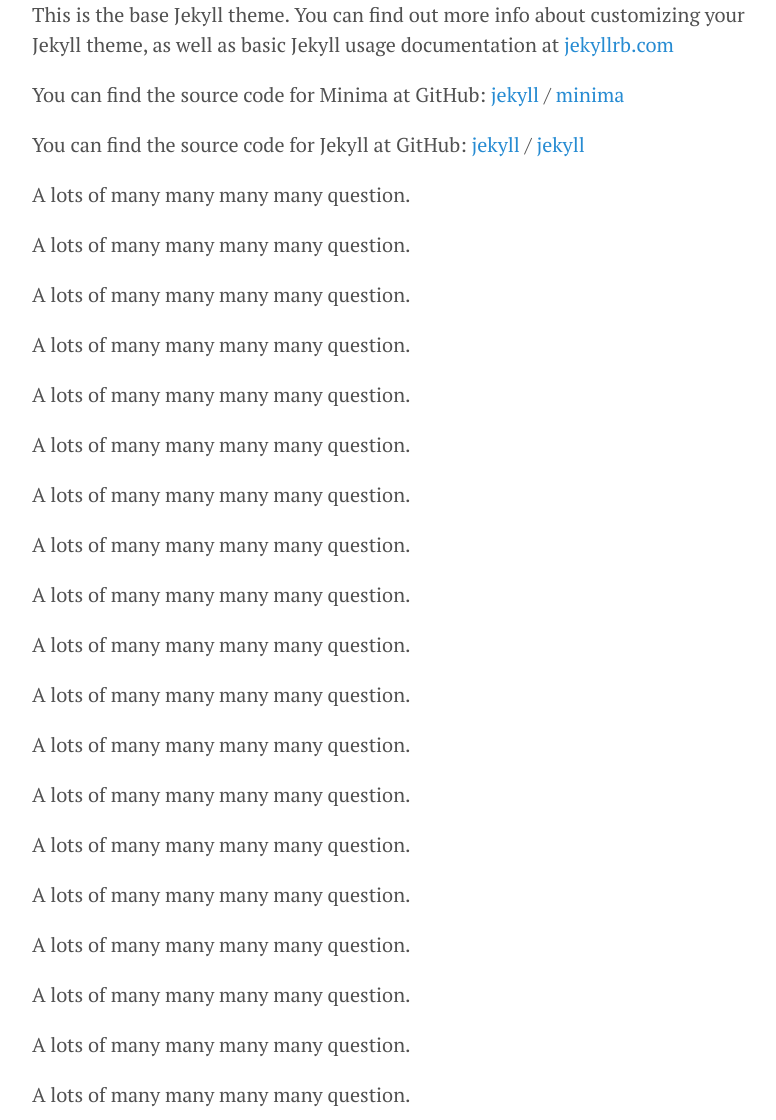
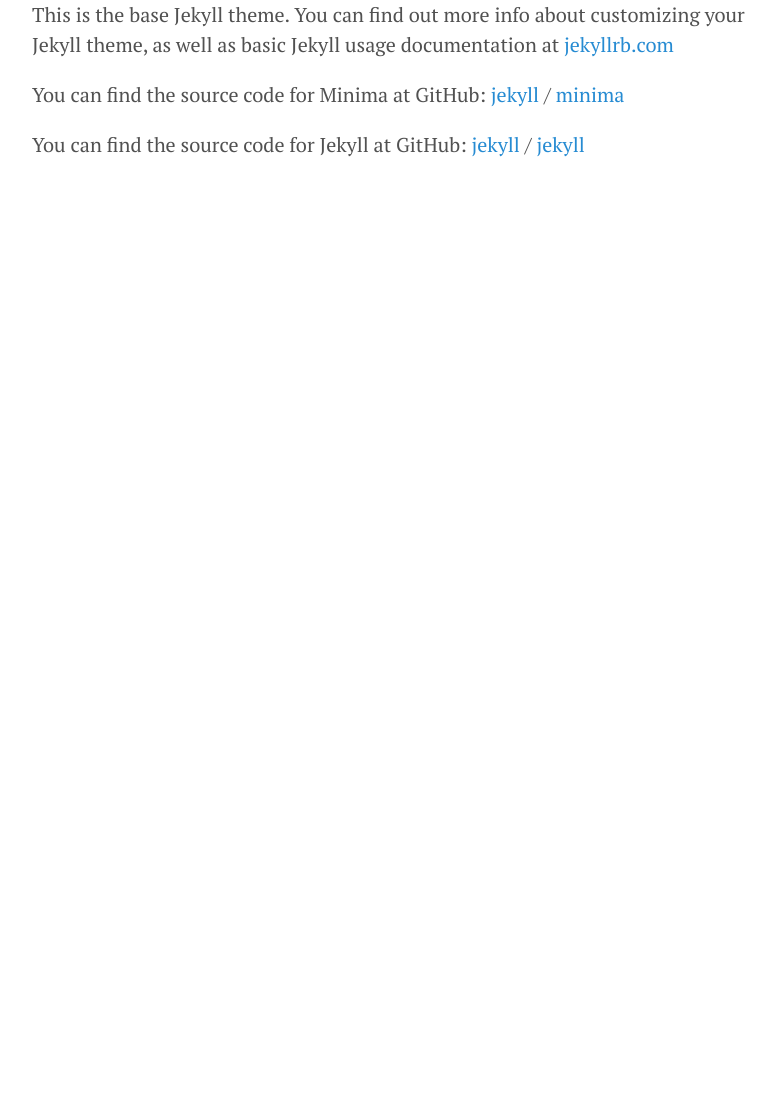
Before and after one commit to wenlianghuang/MattBlog, a Jekyll site: the page built from about.md, in a window 1280 px wide and 1400 px high, scrolled down 291 px. Shown: the part 280-1400 px from the top of the window, without its empty margins (248-1024 px from the left). Built offline with Jekyll 4.4.1, drawn with Linux system fonts in a browser that asks for light colours; after the commit the page ends 921 px from its top, so only the background shows below that.

Commit message:
20190722 modified files commit

```diff
--- a/_includes/sidebar.html
+++ b/_includes/sidebar.html
@@ -17,36 +17,35 @@
       <div class="dropbtn">
 
 
-          <a id="myBtn" class="sidebar-nav-item">Basic</a>
-      <div id="myDropdown" class="dropdown-content">
+          <a id="BtnBasic" class="sidebar-nav-item">Basic</a>
+      <div id="DropdownBasic" class="dropdown-content">
           <li><a class="sidebar-nav-item" href="{{ site.baseurl }}/">Home</a></li>
-          <li><a href="/MattBlog/about.html">About</a></li>
+          <li><a class="sidebar-nav-item" href="/MattBlog/about.html">About</a></li>
       </div>
       </div>
+      <script>
+          document.getElementById("BtnBasic").onclick = function(){myFucntion()};
+          function myFucntion(){
+              document.getElementById("DropdownBasic").classList.toggle("show");
+          }
+      </script>
 
+      <!-- High Energy Particle -->
       <div class="dropbtn">
-          <a id="myBtn2" class="sidebar-nav-item">High Particle Diary</a>
-          <div id="myDropdown2" class="dropdown-content">
+          <a id="BtnHGCAL" class="sidebar-nav-item">High Particle Diary</a>
+          <div id="DropdownHGCAL" class="dropdown-content">
               <li><a class="sidebar-nav-item" href="/MattBlog/tag/HGCAL">HGCAL</a>
           </div>
       </div>
 
     <script>
-        var btn = ["myBtn","myBtn2"];
-        var dropdown = ["myDropdown","myDropdown2"];
-        var myfunc = ["myFunction(this)","myFunction2(this)"];
-        document.getElementById("myBtn").onclick = function() {myFunction(this)};
-        document.getElementById("myBtn2").onclick = function(){myFunction2(this)};
-
-
+        document.getElementById("BtnHGCAL").onclick = function(){myFunction()};
         function myFunction(){
-            document.getElementById("myDropdown").classList.toggle("show");
-        }
-        function myFunction2(){
-            document.getElementById("myDropdown2").classList.toggle("show");
+            document.getElementById("DropdownHGCAL").classList.toggle("show");
         }
     </script>
 
+    <!--
     {% comment %}
       The code below dynamically generates a sidebar nav of pages with
       `layout: page` in the front-matter. See readme for usage.
@@ -59,19 +58,37 @@
         {% endif %}
       {% endif %}
     {% endfor %}
-    <!-- High Energy Particle -->
-    <a class="sidebar-nav-item" href="/MattBlog/">High Energy Diary</a>
-    <li><a class="sidebar-nav-item" href="/MattBlog/tag/HGCAL">HGCAL build tag</a></li>
-    <a class="sidebar-nav-item" href="/MattBlog/">Front-End Diary</a>
+    -->
 
     <!-- Front End -->
-    <li><a class="sidebar-nav-item" href="/MattBlog/tag/jekyll">jekyll build tag</a></li>
-    <li><a class="sidebar-nav-item" href="/MattBlog/tag/CSSRecord">CSS/JS Record build tag</a></li>
+    <div class="dropbtn">
+        <a id="BtnFrontEnd" class="sidebar-nav-item">Front-End Diary</a>
+        <div id="DropdownFrontEnd" class="dropdown-content">
+            <li><a class="sidebar-nav-item" href="/MattBlog/tag/jekyll">jekyll build tag</a></li>
+            <li><a class="sidebar-nav-item" href="/MattBlog/tag/CSSRecord">CSS/JS Record build tag</a></li>
+        </div>
+    </div>
+
+    <script>
+        document.getElementById("BtnFrontEnd").onclick = function(){ myFunction()};
+        function myFunction(){
+            document.getElementById("DropdownFrontEnd").classList.toggle("show");
+        }
+    </script>
 
     <!-- Ruby on Rails -->
-    <a class="sidebar-nav-item" href="/MattBlog/">Ruby on Rails</a>
-    <li><a class="sidebar-nav-item" href="/MattBlog/tag/RailsRecord">Rails Record build tag</a></li>
-    <li><a class="sidebar-nav-item" href="/MattBlog/tag/RubyRecord">Rugy Record build tag</a></li>
+    <div class="dropbtn">
+        <a id="BtnRoR" class="sidebar-nav-item">Ruby on Rails Diary</a>
+        <div id="DropdownRoR" class="dropdown-content">
+            <li><a class="sidebar-nav-item" href="/MattBlog/tag/RailsRecord">Ruby on Rails Record build tag</a></li>
+        </div>
+    </div>
+    <script>
+        document.getElementById("BtnRoR").onclick = function() {myFunction()};
+        function myFunction(){
+            document.getElementById("DropdownRoR").classList.toggle("show");
+        }
+    </script>
 
     <a class="sidebar-nav-item" href="https://github.com/{{ site.github_username }}">GitHub</a>
           </dt>
--- a/about.md
+++ b/about.md
@@ -16,41 +16,3 @@
 
 
 [jekyll-organization]: https://github.com/jekyll
-
-A lots of many many many many question.
-
-A lots of many many many many question.
-
-A lots of many many many many question.
-
-A lots of many many many many question.
-
-A lots of many many many many question.
-
-A lots of many many many many question.
-
-A lots of many many many many question.
-
-A lots of many many many many question.
-
-A lots of many many many many question.
-
-A lots of many many many many question.
-
-A lots of many many many many question.
-
-A lots of many many many many question.
-
-A lots of many many many many question.
-
-A lots of many many many many question.
-
-A lots of many many many many question.
-
-A lots of many many many many question.
-
-A lots of many many many many question.
-
-A lots of many many many many question.
-
-A lots of many many many many question.
--- a/public/css/lanyon.css
+++ b/public/css/lanyon.css
@@ -67,6 +67,7 @@
   width: 100%;
   /*top: .8rem;
   left: 10rem;*/
+  overflow-x:scroll;
   display: block;
   padding: 5.5rem .75rem;
 
```
